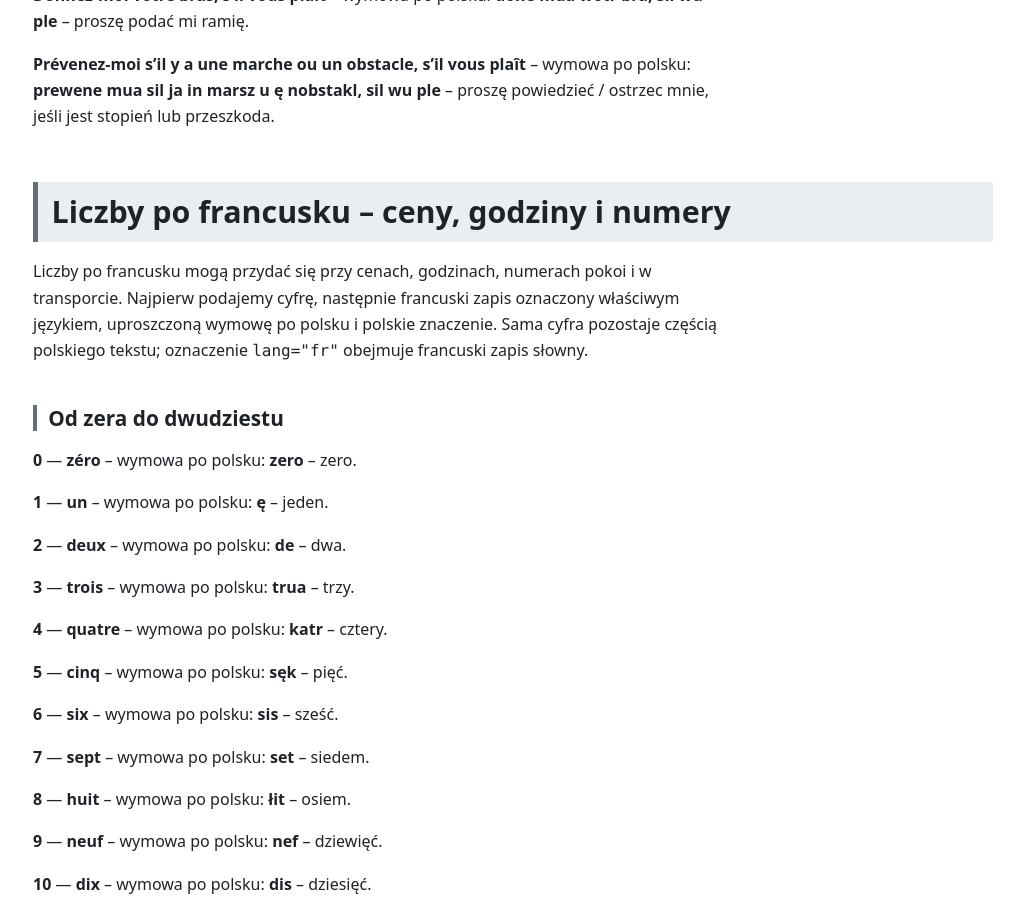
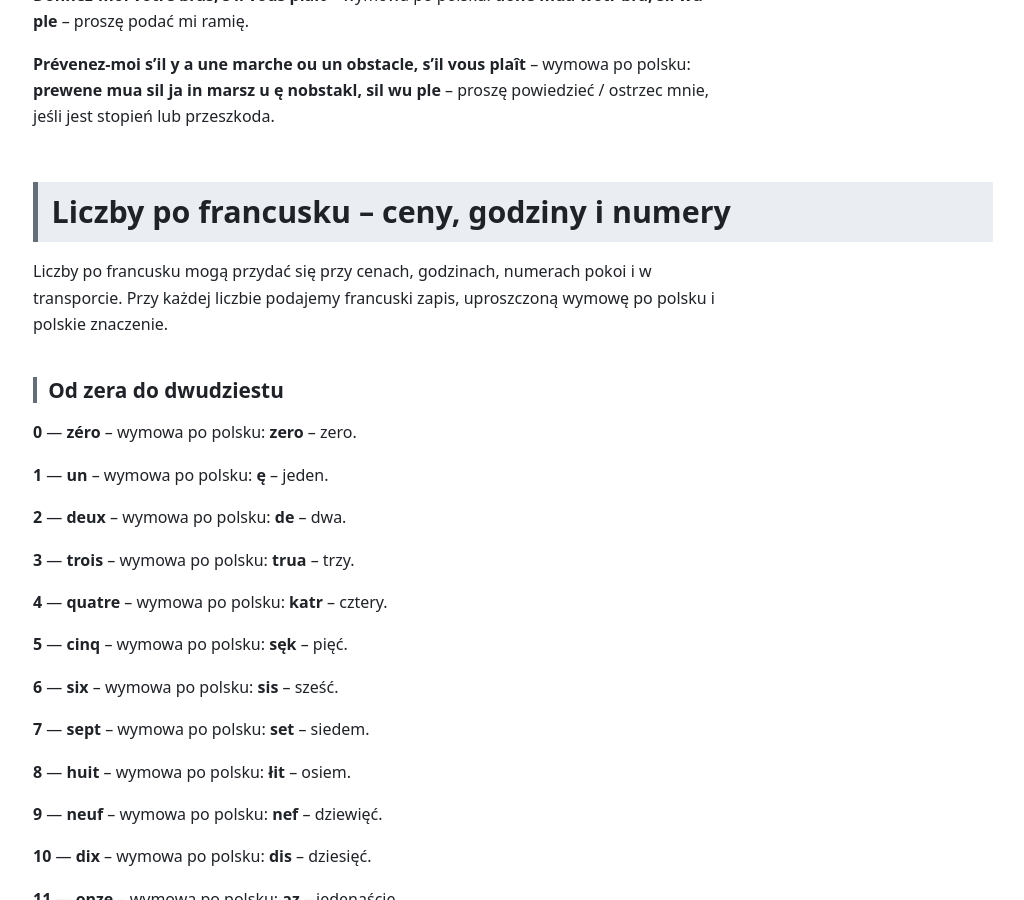
Before and after one commit to rotnicki/djerba-2026, a Jekyll site: the page built from jezyk-i-zwroty.md, in a window 1280 px wide and 900 px high, scrolled down 6447 px. Shown: the whole window, without its empty margins (127-1151 px from the left). Built offline with Jekyll 4.4.1, drawn with Linux system fonts in a browser that asks for light colours; our own code applies the rules of GitHub Pages for plain Markdown files.

Commit message:
Usuń techniczne objaśnienie atrybutu języka

```diff
--- a/jezyk-i-zwroty.md
+++ b/jezyk-i-zwroty.md
@@ -220,7 +220,7 @@ Polska wymowa poniżej jest celowo uproszczona. Nie zastępuje nagrania native s
 
 ## Liczby po francusku – ceny, godziny i numery
 
-Liczby po francusku mogą przydać się przy cenach, godzinach, numerach pokoi i w transporcie. Najpierw podajemy cyfrę, następnie francuski zapis oznaczony właściwym językiem, uproszczoną wymowę po polsku i polskie znaczenie. Sama cyfra pozostaje częścią polskiego tekstu; oznaczenie `lang="fr"` obejmuje francuski zapis słowny.
+Liczby po francusku mogą przydać się przy cenach, godzinach, numerach pokoi i w transporcie. Przy każdej liczbie podajemy francuski zapis, uproszczoną wymowę po polsku i polskie znaczenie.
 
 ### Od zera do dwudziestu
 
```
